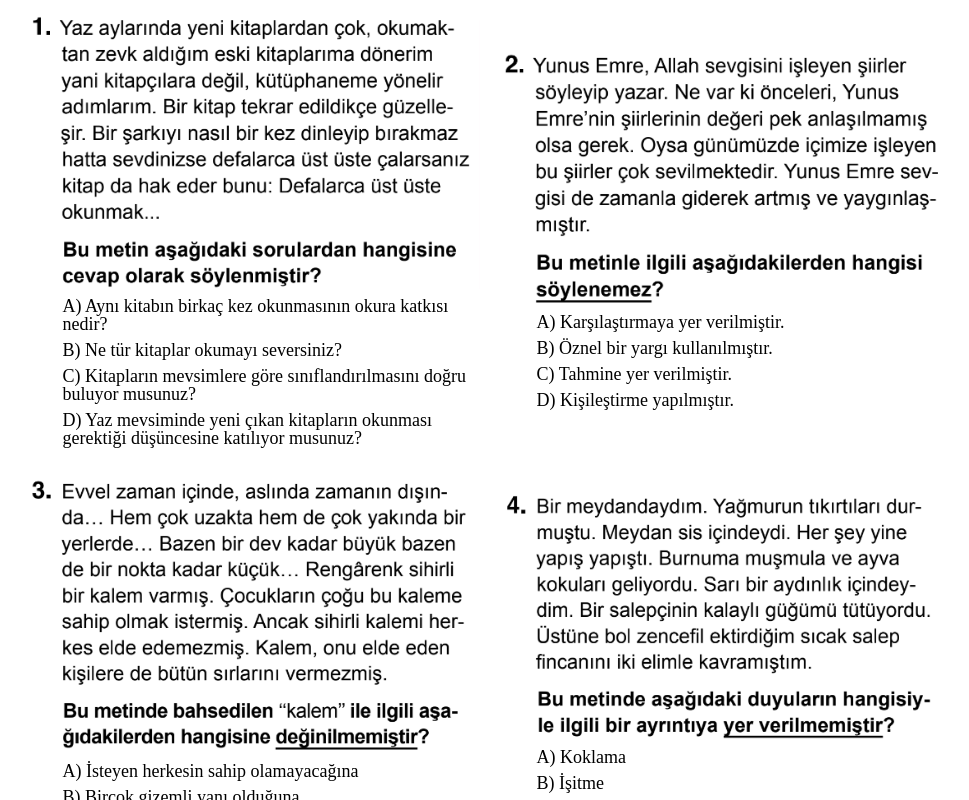
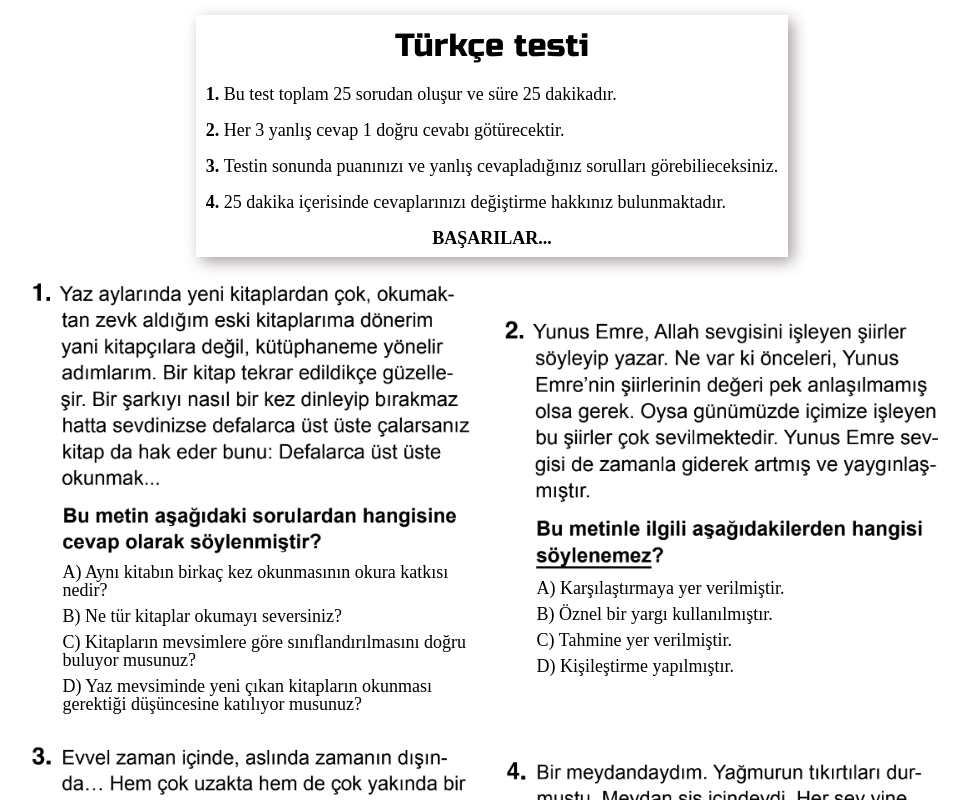
Before and after one commit to merovinjs/quiz-qpp, a React (Vite) app: page /turk in a window 1280 px wide. Shown: the top 800 px of the page, without its empty margins (148-1117 px from the left). Built offline with nearby package versions, Linux system fonts and the light colour scheme.

Commit message:
description componented added

```diff
--- /dev/null
+++ b/src/components/description/Description.tsx
@@ -0,0 +1,37 @@
+interface Props {
+  name: string;
+}
+import styles from "./styles.module.css";
+const Description = ({ name }: Props) => {
+  return (
+    <div className={styles.container}>
+      <h1 className={styles.title}>{name}</h1>
+      <br />
+      <div className={styles.descContainer}>
+        <p>
+          <b>1.</b>&nbsp;Bu test toplam 25 sorudan oluşur ve süre 25 dakikadır.
+        </p>
+        <br />
+        <p>
+          <b>2.</b>&nbsp;Her 3 yanlış cevap 1 doğru cevabı götürecektir.
+        </p>
+        <br />
+        <p>
+          <b>3.</b>&nbsp;Testin sonunda puanınızı ve yanlış cevapladığınız
+          sorulları görebilieceksiniz.
+        </p>
+        <br />
+        <p>
+          <b>4.</b>&nbsp;25 dakika içerisinde cevaplarınızı değiştirme hakkınız
+          bulunmaktadır.
+        </p>
+      </div>
+      <br />
+      <p>
+        <b>BAŞARILAR...</b>
+      </p>
+    </div>
+  );
+};
+
+export default Description;
--- /dev/null
+++ b/src/components/description/styles.module.css
@@ -0,0 +1,15 @@
+.title {
+  font-size: 32px;
+  font-family: "Russo One", sans-serif;
+  padding: 5px;
+}
+.container {
+  padding: 10px;
+  background: transparent;
+  text-align: center;
+  box-shadow: 5px 5px 15px 0.1px rgb(165, 153, 153);
+  font-size: 18px;
+}
+.descContainer {
+  text-align: left;
+}
--- a/src/index.css
+++ b/src/index.css
@@ -37,7 +37,6 @@ sub,
 sup,
 tt,
 var,
-b,
 u,
 i,
 center,
--- a/src/pages/Turk/Turk.tsx
+++ b/src/pages/Turk/Turk.tsx
@@ -1,10 +1,12 @@
 import styles from "./styles.module.css";
 import { quizData } from "../../data/quizdata";
 import Quiz from "../../components/quizbase/Quiz";
+import Description from "../../components/description/Description";
 
 const Turk = () => {
   return (
     <div className={styles.container}>
+      <Description name="Türkçe testi " />
       <Quiz questions={quizData.questions} />
     </div>
   );
--- a/src/pages/home/styles.module.css
+++ b/src/pages/home/styles.module.css
@@ -1,3 +1,4 @@
+@import url("https://fonts.googleapis.com/css2?family=Russo+One&display=swap");
 .container {
   background-color: aquamarine;
 }
@@ -13,9 +14,9 @@
   text-decoration: none;
   padding: 15px 35px;
   background-color: aqua;
-  font-family: "Dancing Script", cursive;
   font-weight: bolder;
   text-align: center;
   border-radius: 16px;
   letter-spacing: 3px;
+  font-family: "Russo One", sans-serif;
 }
```
